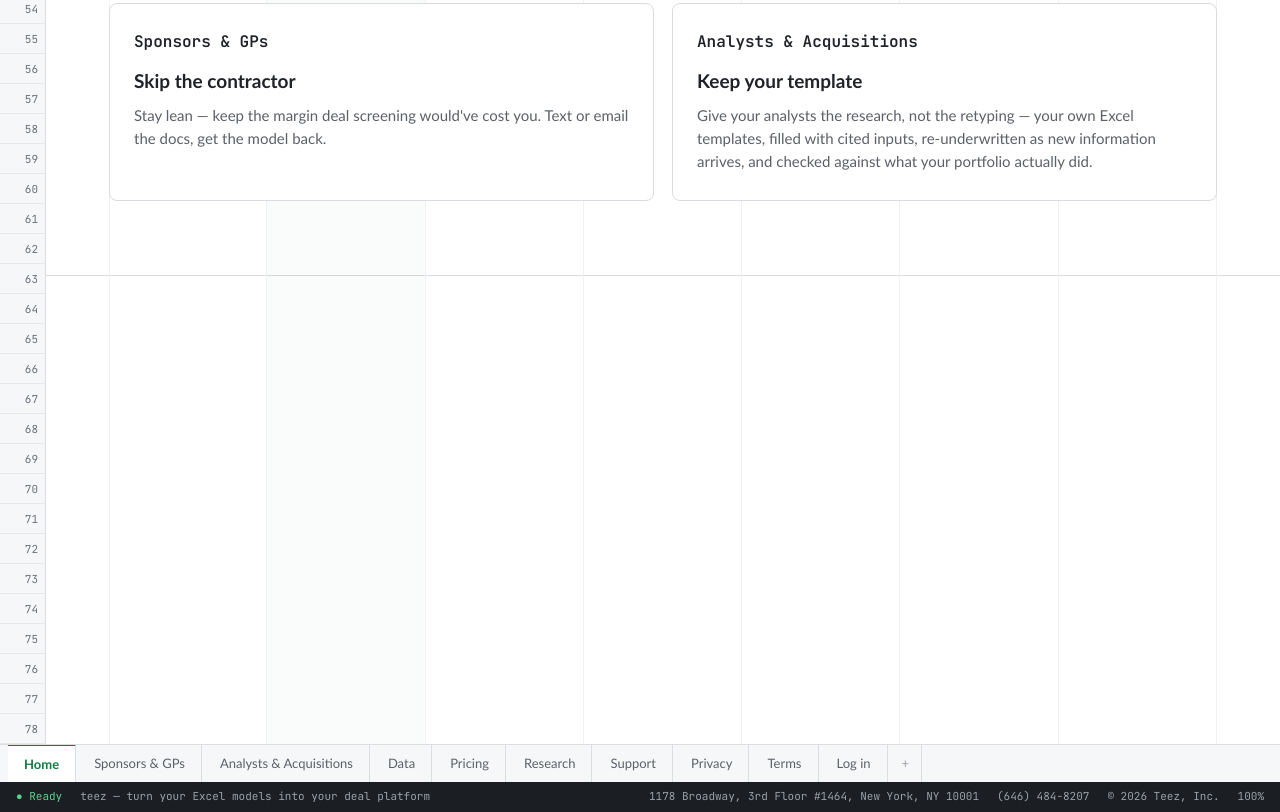
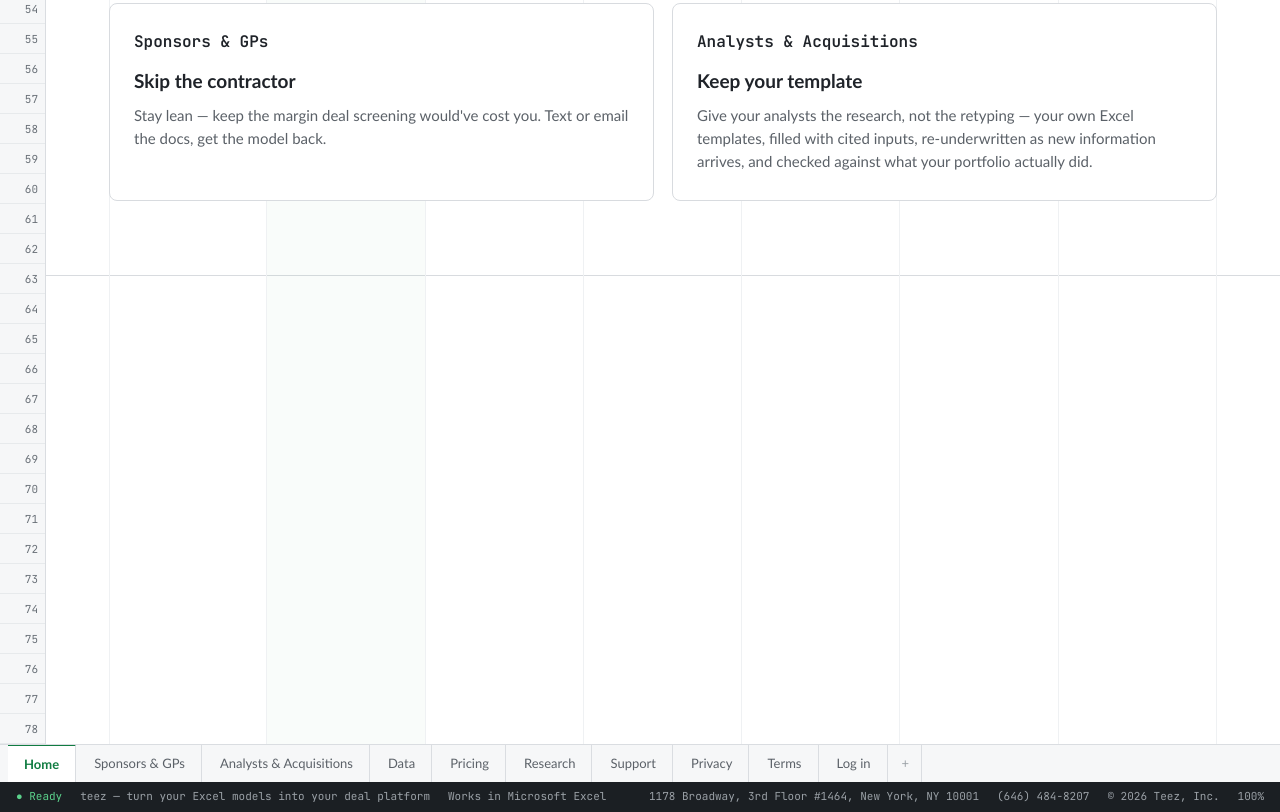
Before and after one commit to Shaggyshak/teez-landing, a plain HTML site: page index.html in a window 1280 px wide. Shown: the part 1754-2566 px from the top of the page. Drawn offline with Linux system fonts and the light colour scheme.

Commit message:
Footer: add 'Works in Microsoft Excel' line
Co-Authored-By: Claude Sonnet 5.5 <noreply@anthropic.com>

```diff
--- a/index.html
+++ b/index.html
@@ -249,7 +249,7 @@
   <span class="tb add">+</span>
 </div>
 <div class="statusbar">
-  <div class="l"><span class="ready">● Ready</span><span class="deskonly">teez — turn your Excel models into your deal platform</span></div>
+  <div class="l"><span class="ready">● Ready</span><span class="deskonly">teez — turn your Excel models into your deal platform</span><span>Works in Microsoft Excel</span></div>
   <div class="l"><span class="contact">1178 Broadway, 3rd Floor #1464, New York, NY 10001</span><a class="contact" href="tel:+16464848207">(646) 484-8207</a><span>© 2026 Teez, Inc.</span><span class="deskonly">100%</span></div>
 </div>
 
```
